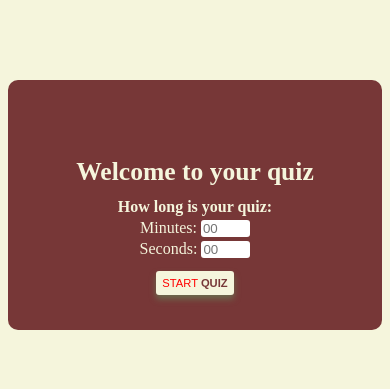
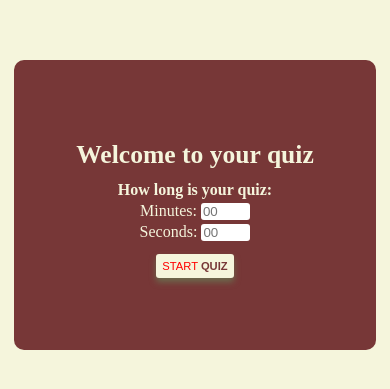
Before and after one commit to tj4589/tj-ONLINE-APP, a website: page index.html in a window 390 px wide. Shown: the part 225-614 px from the top of the page. Drawn offline with nearby package versions, Linux system fonts and the light colour scheme.

Commit message:
Update style.css

```diff
--- a/style.css
+++ b/style.css
@@ -263,8 +263,9 @@ cursor: pointer;
 
 @media (max-width : 600px){
   .quizContainer-start{
-    height: 250px;
-    width: 380px;
+    height: auto;
+    width: auto;
+    padding: 2px;
     background-color:rgb(119, 55, 55);
     border-radius: 10px;
     text-align: center;
```
